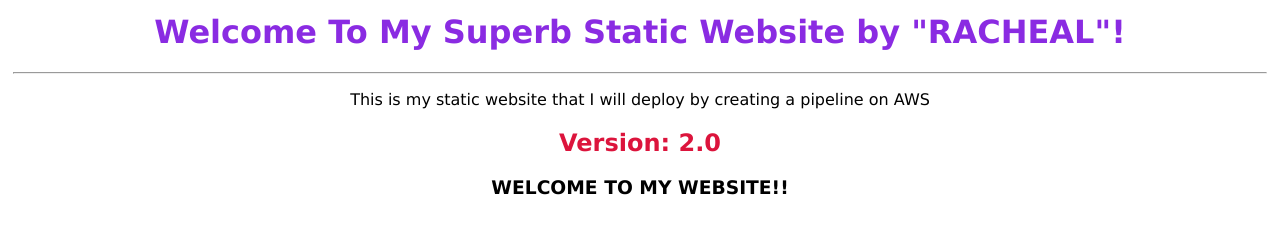
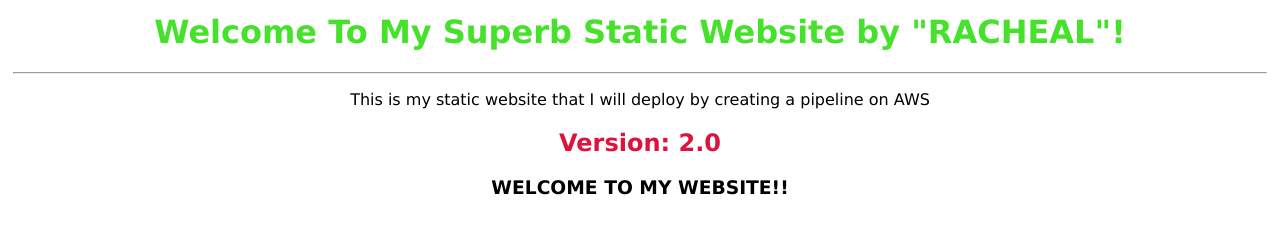
Before and after one commit to Raeabbey/S3-Hosting, a plain HTML site: page index.html in a window 1280 px wide. Drawn offline with Linux system fonts and the light colour scheme.

Commit message:
Added my name to h1 line and changed color

```diff
--- a/index.html
+++ b/index.html
@@ -4,7 +4,7 @@
     </head>
 
     <body style="text-align:center;font-family:verdana;margin:1%;">
-        <h1 style="color:rgb(138,43,226);">Welcome To My Superb Static Website by "RACHEAL"!</h1>
+        <h1 style="color:rgb(70, 226, 43);">Welcome To My Superb Static Website by "RACHEAL"!</h1>
         <hr>
         <p> This is my static website that I will deploy by creating a pipeline on AWS</p>
         <h2 style="color: rgb(220,20,60);">Version: 2.0</h2>
```
